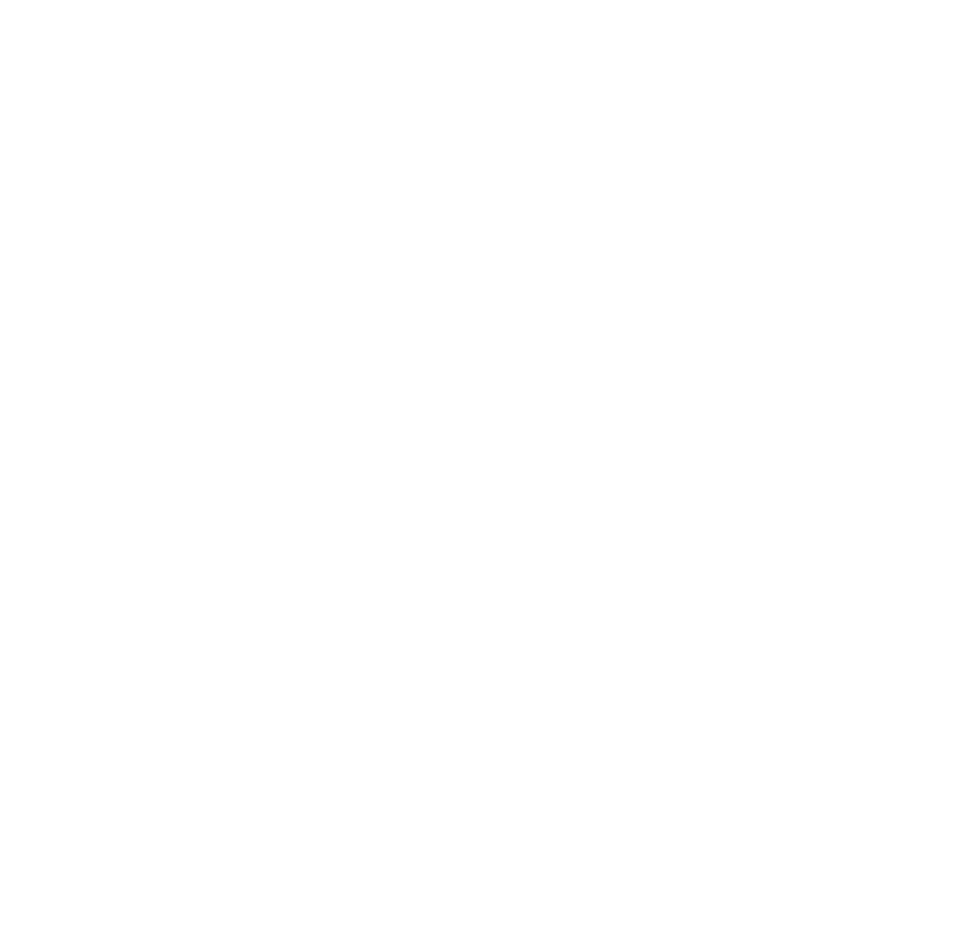
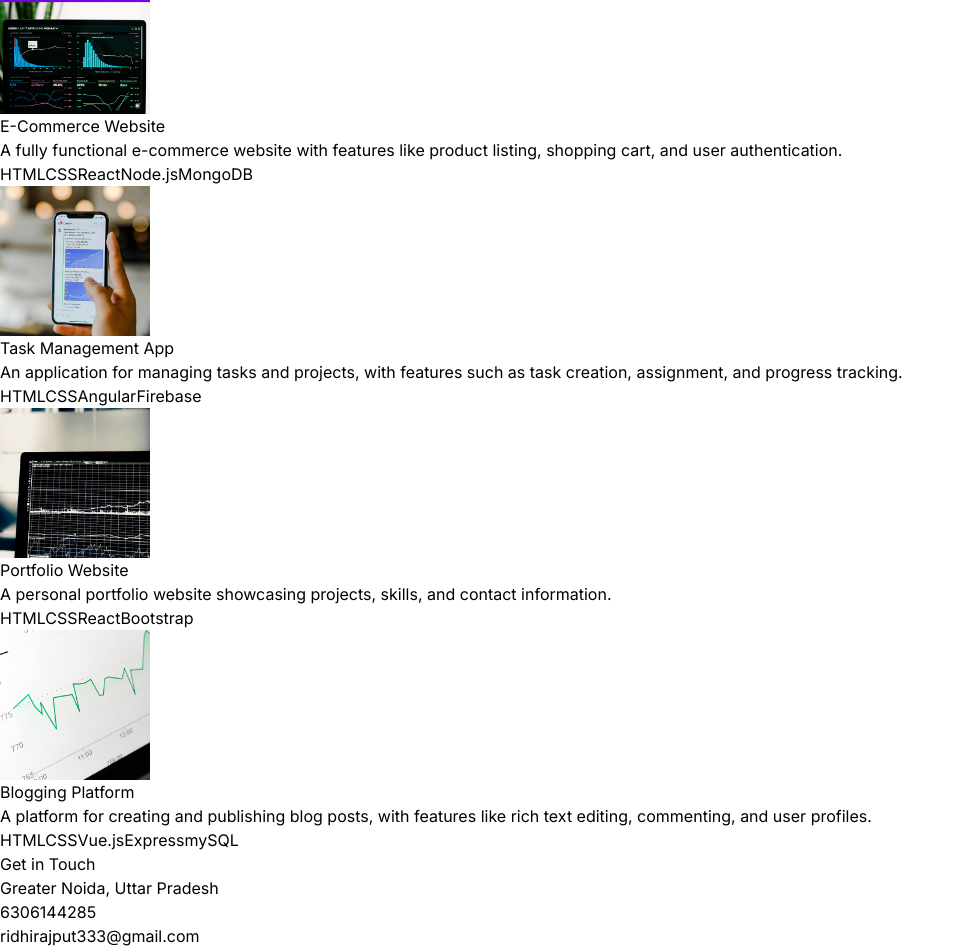
Before and after one commit to ridhi-rj/Portfolio_React, a React (Vite) app: page / in a window 1280 px wide. Shown: the part 2611-3559 px from the top of the page, without its empty margins (0-960 px from the left). Before the commit the page ends 2551 px from the top, so only its background shows below. Built offline with nearby package versions, Linux system fonts and the light colour scheme.

Commit message:
Declaring 'Projects' and 'Contact' files in code

```diff
--- a/src/App.jsx
+++ b/src/App.jsx
@@ -4,6 +4,8 @@ import Hero from './components/Hero';
 import About from './components/About';
 import Technologies from './components/Technologies';
 import Experience from './components/Experience';
+import Projects from './components/Projects';
+import Contact from './components/Contact';
 
 const App = () => {
   return(
@@ -18,6 +20,8 @@ const App = () => {
       <About />
       <Technologies />
       <Experience />
+      <Projects />
+      <Contact />
     </div>
   );
 };
```
